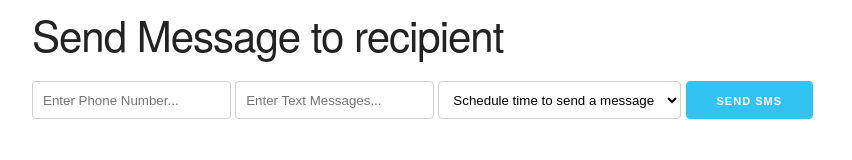
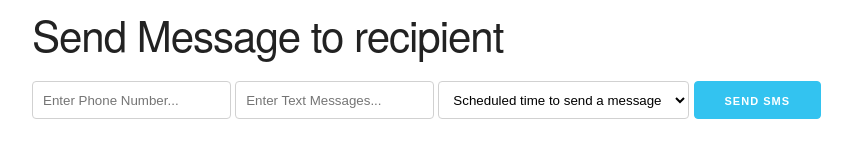
Before and after one commit to krofax/Node-sms-app, a website: page views/index.html in a window 1280 px wide. Shown: the whole page, without its empty margins (128-980 px from the left). Drawn offline with nearby package versions, Linux system fonts and the light colour scheme; no server answers; files whose address does not match are found by name.

Commit message:
added few text

```diff
--- a/views/index.html
+++ b/views/index.html
@@ -13,7 +13,7 @@
     <input type="tel" name="number" id="number" placeholder="Enter Phone Number...">
     <input type="text" name="msg" id="msg" placeholder="Enter Text Messages...">
     <select name="schedule" id="schedule">
-      <option value="0">Schedule time to send a message</option>
+      <option value="0">Scheduled time to send a message</option>
       <option value="1">After 1 minutes</option>
       <option value="3">After 3 minutes</option>
       <option value="5">After 5 minutes</option>
```
